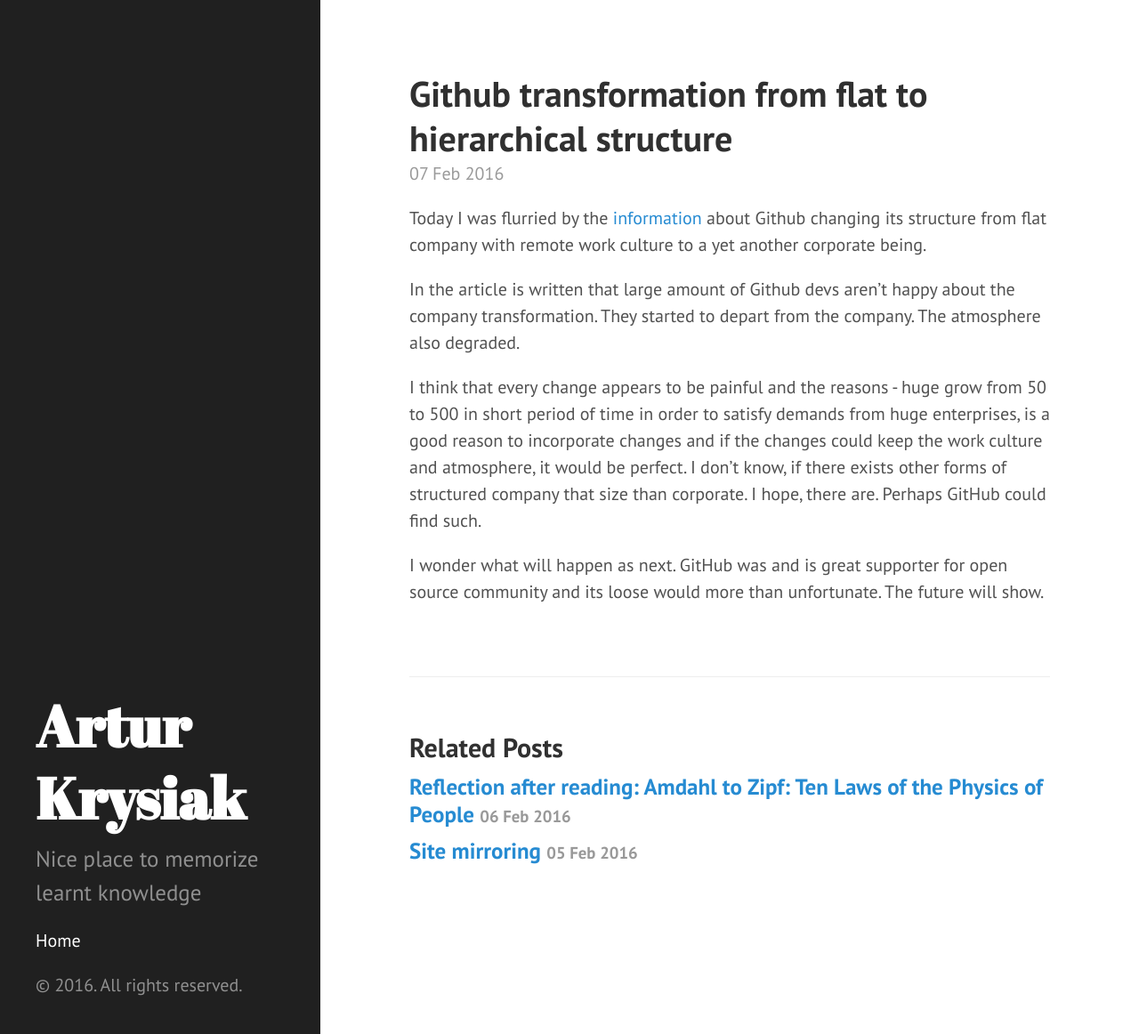
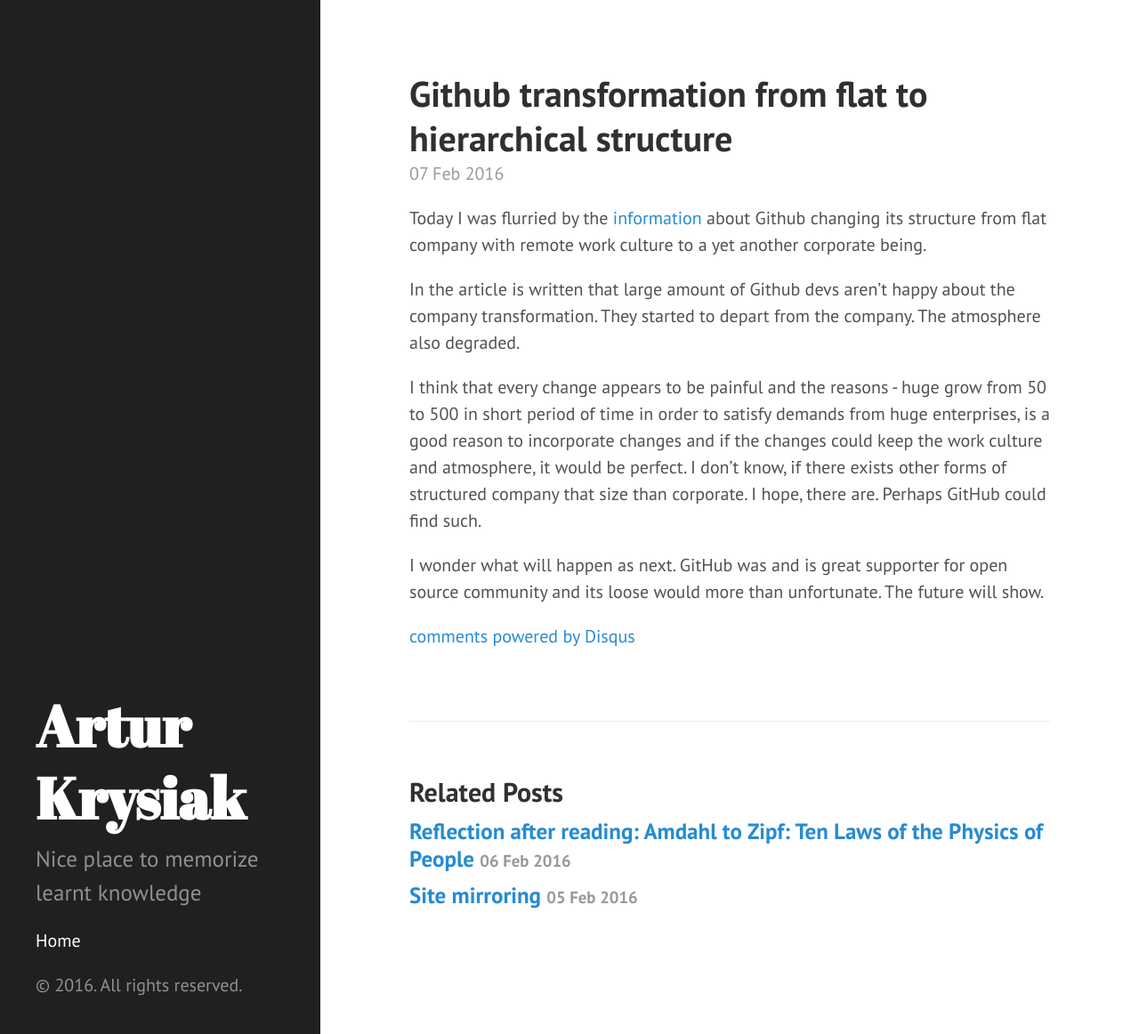
Before and after one commit to venth/venth.github.io, a Jekyll site: the page built from _posts/2016/2016-02-07-github-transformation.markdown, in a window 1280 px wide and 1162 px high. Shown: the whole window at 89% size. Built offline with Jekyll 4.4.1, drawn with Linux system fonts in a browser that asks for light colours; comment, search, counter and statistics services are not loaded.

Commit message:
enabled disqus to hosts comment threads.

```diff
--- /dev/null
+++ b/_includes/comments.html
@@ -0,0 +1,16 @@
+<div id="disqus_thread"></div>
+    <script type="text/javascript">
+        /* * * CONFIGURATION VARIABLES: EDIT BEFORE PASTING INTO YOUR WEBPAGE * * */
+        var disqus_shortname = 'venth-notebook'; // required: replace example with your forum shortname
+        // var disqus_developer = 1; // Comment out when the site is live
+        var disqus_identifier = "{{ page.url }}";
+
+        /* * * DON'T EDIT BELOW THIS LINE * * */
+        (function() {
+            var dsq = document.createElement('script'); dsq.type = 'text/javascript'; dsq.async = true;
+            dsq.src = '//' + disqus_shortname + '.disqus.com/embed.js';
+            (document.getElementsByTagName('head')[0] || document.getElementsByTagName('body')[0]).appendChild(dsq);
+        })();
+    </script>
+    <noscript>Please enable JavaScript to view the <a href="http://disqus.com/?ref_noscript">comments powered by Disqus.</a></noscript>
+    <a href="http://disqus.com" class="dsq-brlink">comments powered by <span class="logo-disqus">Disqus</span></a>
--- a/_includes/head.html
+++ b/_includes/head.html
@@ -17,7 +17,7 @@
   <link rel="stylesheet" href="/public/css/poole.css">
   <link rel="stylesheet" href="/public/css/syntax.css">
   <link rel="stylesheet" href="/public/css/hyde.css">
-  <link rel="stylesheet" href="http://fonts.googleapis.com/css?family=PT+Sans:400,400italic,700|Abril+Fatface">
+  <link rel="stylesheet" href="//fonts.googleapis.com/css?family=PT+Sans:400,400italic,700|Abril+Fatface">
 
   <!-- Icons -->
   <link rel="apple-touch-icon-precomposed" sizes="144x144" href="/public/apple-touch-icon-144-precomposed.png">
--- a/_layouts/post.html
+++ b/_layouts/post.html
@@ -6,6 +6,7 @@
   <h1 class="post-title">{{ page.title }}</h1>
   <span class="post-date">{{ page.date | date_to_string }}</span>
   {{ content }}
+  {% include comments.html %}
 </div>
 
 <div class="related">
```
